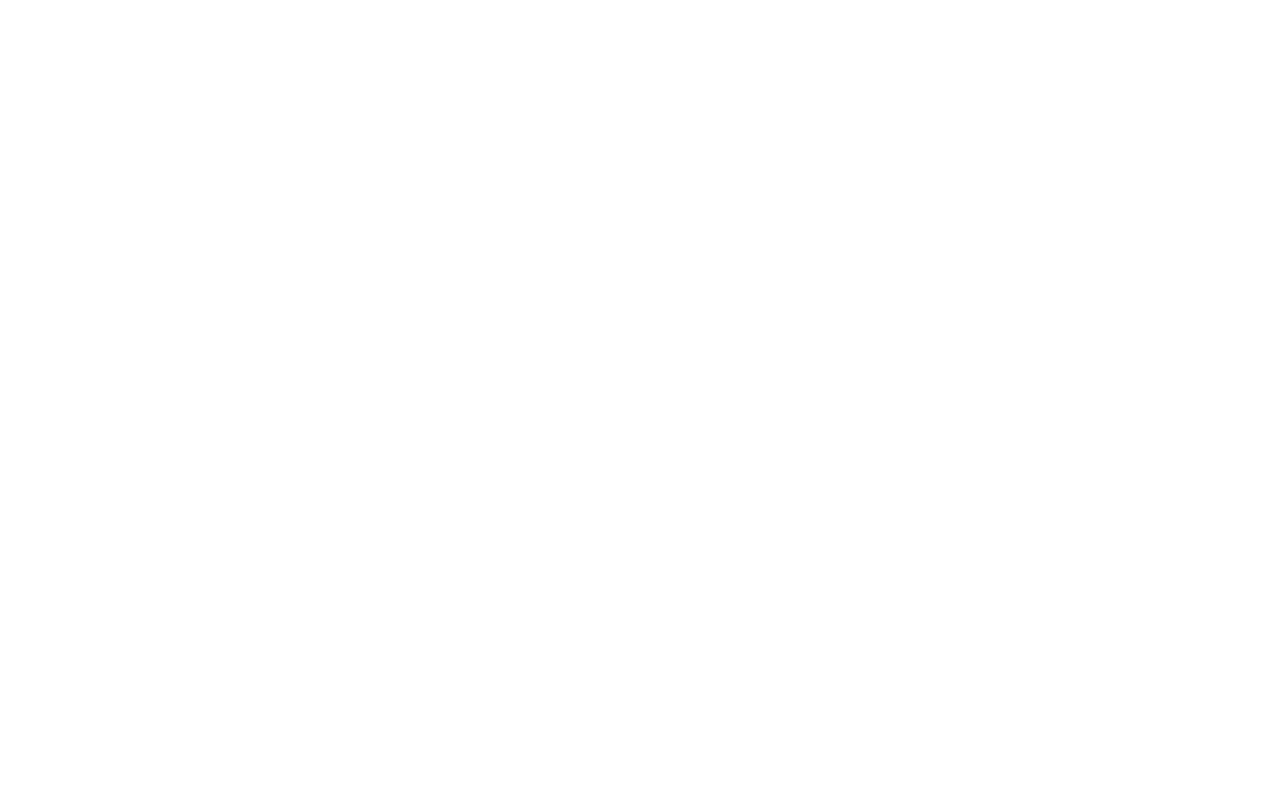
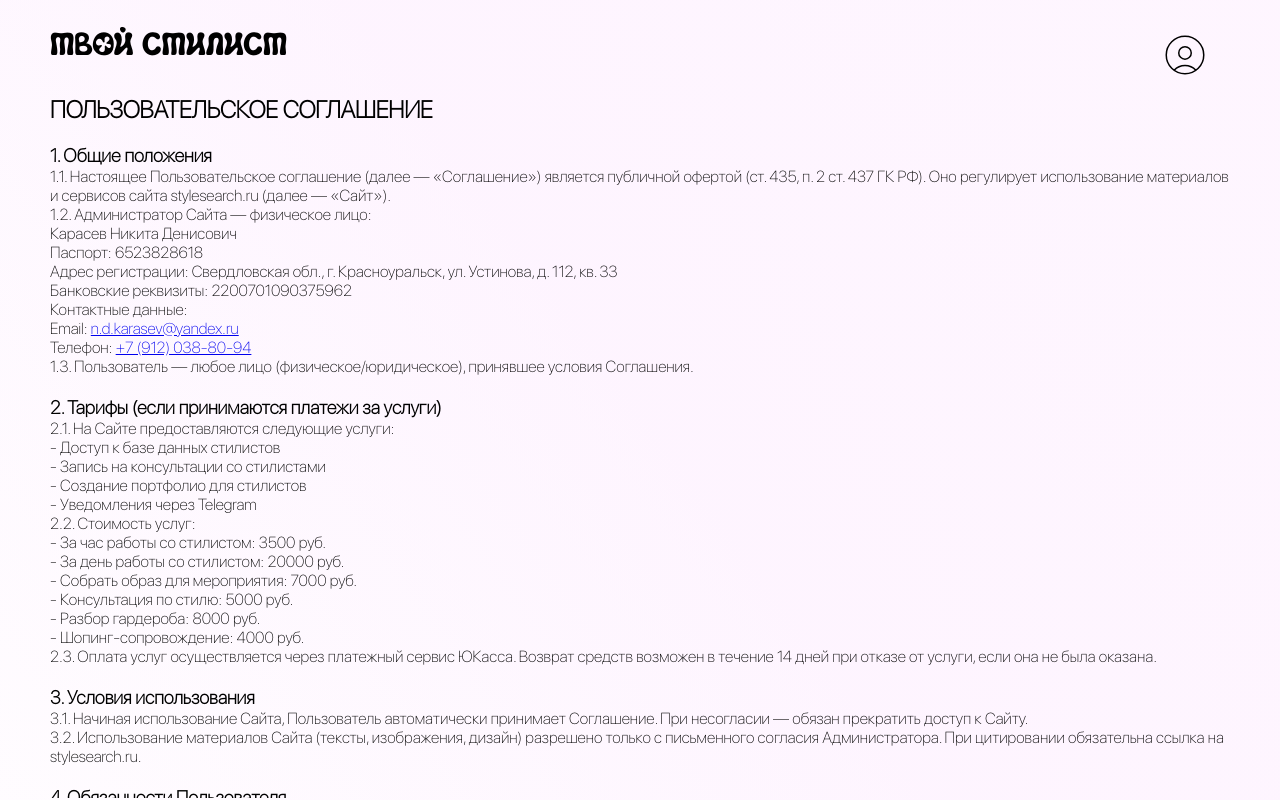
Before and after one commit to nikita22160/Your_stylist_final, a React (Vite) app in the folder client/: page /approves in a window 1280 px wide. Before the commit this address had no page. Built offline with nearby package versions, Linux system fonts and the light colour scheme.

Commit message:
Пользовательское соглашение

```diff
--- a/client/src/App.jsx
+++ b/client/src/App.jsx
@@ -4,6 +4,7 @@
 import StylistProfile from './pages/StylistProfile.jsx';
 import StylistPortfolio from './pages/StylistPortfolio.jsx';
 import ProfilePage from './pages/ProfilePage.jsx';
+import UserApprovePage from "./pages/UserApprovePage.jsx";
 
 function App() {
     return (
@@ -14,6 +15,7 @@
                 <Route path="/stylist/:id" element={<StylistProfile />} />
                 <Route path="/stylist/:id/portfolio" element={<StylistPortfolio />} />
                 <Route path="/profile" element={<ProfilePage />} />
+                <Route path="/approves" element={<UserApprovePage />} />
             </Routes>
         </Router>
     );
--- a/client/src/index.css
+++ b/client/src/index.css
@@ -1435,3 +1435,13 @@
   justify-content: center; /* Центрируем звёзды */
   gap: 5px;
 }
+
+.user-approve-cont {
+  margin-top: 30px;
+  height: 95%;
+  overflow: scroll;
+}
+
+.user-approve-cont h3 {
+  margin-top: 20px;
+}
--- a/client/src/pages/MainPage.jsx
+++ b/client/src/pages/MainPage.jsx
@@ -83,6 +83,10 @@
                 <img src="/img/Arrow.svg" alt="Arrow" />
             </div>
 
+            <div onClick={() => navigate('/approves')}>
+                пользовательское соглашение
+            </div>
+
             {modalType && (
                 <div className="modal-overlay" onClick={closeModal}>
                     <div className="modal-content" onClick={(e) => e.stopPropagation()}>
--- /dev/null
+++ b/client/src/pages/UserApprovePage.jsx
@@ -0,0 +1,148 @@
+import { useState } from 'react';
+import { useSelector } from 'react-redux';
+import { useNavigate } from 'react-router-dom';
+import SignIn from '../components/SignIn';
+
+export default function UserApprovePage() {
+    const { isAuthenticated, user } = useSelector((state) => state.auth);
+    const navigate = useNavigate();
+    const [modalType, setModalType] = useState(null);
+
+    const handleUserIconClick = () => {
+        if (!isAuthenticated) {
+            setModalType('signin');
+        } else {
+            navigate('/profile'); // Перенаправляем на страницу профиля
+        }
+    };
+
+    const closeModal = () => {
+        setModalType(null);
+    };
+
+    const switchToRegister = () => {
+        setModalType('register');
+        navigate('/'); // Перенаправляем на главную страницу для регистрации
+    };
+
+    return (
+        <div className="main-container">
+            <div className="user-cont">
+                {isAuthenticated && user?.name && <div className="user-name">{user.name}</div>}
+                <div className="user-logo-cont" onClick={handleUserIconClick}>
+                    <img
+                        src="/img/User_Circle.svg"
+                        alt="User Icon"
+                        style={{ cursor: 'pointer' }}
+                        width={50}
+                        height={50}
+                    />
+                </div>
+            </div>
+
+            <div className="catalog-header" onClick={() => navigate('/')}>
+                ТВОЙ СТИЛИСТ
+            </div>
+
+            <div className="user-approve-cont">
+                <h2>ПОЛЬЗОВАТЕЛЬСКОЕ СОГЛАШЕНИЕ</h2>
+
+                <h3>1. Общие положения</h3>
+                <p>
+                    1.1. Настоящее Пользовательское соглашение (далее — «Соглашение») является публичной офертой (ст. 435, п. 2 ст. 437 ГК РФ). Оно регулирует использование материалов и сервисов сайта stylesearch.ru (далее — «Сайт»).
+                </p>
+                <p>
+                    1.2. Администратор Сайта — физическое лицо:<br />
+                    Карасев Никита Денисович<br />
+                    Паспорт: 6523828618<br />
+                    Адрес регистрации: Свердловская обл., г. Красноуральск, ул. Устинова, д. 112, кв. 33<br />
+                    Банковские реквизиты: 2200701090375962<br />
+                    Контактные данные:<br />
+                    Email: <a href="mailto:n.d.karasev@yandex.ru">n.d.karasev@yandex.ru</a><br />
+                    Телефон: <a href="tel:+79120388094">+7 (912) 038-80-94</a>
+                </p>
+                <p>
+                    1.3. Пользователь — любое лицо (физическое/юридическое), принявшее условия Соглашения.
+                </p>
+
+                <h3>2. Тарифы (если принимаются платежи за услуги)</h3>
+                <p>
+                    2.1. На Сайте предоставляются следующие услуги:<br />
+                    - Доступ к базе данных стилистов<br />
+                    - Запись на консультации со стилистами<br />
+                    - Создание портфолио для стилистов<br />
+                    - Уведомления через Telegram
+                </p>
+                <p>
+                    2.2. Стоимость услуг:<br />
+                    - За час работы со стилистом: 3500 руб.<br />
+                    - За день работы со стилистом: 20000 руб.<br />
+                    - Собрать образ для мероприятия: 7000 руб.<br />
+                    - Консультация по стилю: 5000 руб.<br />
+                    - Разбор гардероба: 8000 руб.<br />
+                    - Шопинг-сопровождение: 4000 руб.
+                </p>
+                <p>
+                    2.3. Оплата услуг осуществляется через платежный сервис ЮКасса. Возврат средств возможен в течение 14 дней при отказе от услуги, если она не была оказана.
+                </p>
+
+                <h3>3. Условия использования</h3>
+                <p>
+                    3.1. Начиная использование Сайта, Пользователь автоматически принимает Соглашение. При несогласии — обязан прекратить доступ к Сайту.
+                </p>
+                <p>
+                    3.2. Использование материалов Сайта (тексты, изображения, дизайн) разрешено только с письменного согласия Администратора. При цитировании обязательна ссылка на stylesearch.ru.
+                </p>
+
+                <h3>4. Обязанности Пользователя</h3>
+                <p>
+                    4.1. Пользователь обязуется:<br />
+                    - Не нарушать авторские права правообладателей.<br />
+                    - Не использовать материалы в коммерческих целях без разрешения.
+                </p>
+
+                <h3>5. Ответственность</h3>
+                <p>
+                    5.1. Администратор не несет ответственности:<br />
+                    - За убытки, связанные с использованием Сайта.<br />
+                    - За содержание внешних ресурсов, доступных через ссылки на Сайте.
+                </p>
+
+                <h3>6. Заключительные положения</h3>
+                <p>
+                    6.1. Споры решаются в соответствии с законодательством РФ.<br />
+                    6.2. Соглашение действует в электронной форме и не требует подписания.<br />
+                    6.3. Все изменения в Соглашении публикуются на Сайте.
+                </p>
+
+                <p>
+                    <strong>Реквизиты и подпись Администратора:</strong><br />
+                    ФИО: Карасев Никита Денисович<br />
+                    Дата: 29.04.2025
+                </p>
+
+                <h3>Реквизиты компаний:</h3>
+                <p>
+                    Название организации: ИНДИВИДУАЛЬНЫЙ ПРЕДПРИНИМАТЕЛЬ ЯКУБОВСКАЯ ЮЛИЯ ДЕНИСОВНА<br />
+                    Юридический адрес организации: 624335, РОССИЯ, СВЕРДЛОВСКАЯ ОБЛ, Г КРАСНОУРАЛЬСК, УЛ УСТИНОВА, Д 112, КВ 9<br />
+                    ИНН: 668102105107<br />
+                    ОГРН/ОГРНИП: 323665800263401<br />
+                    Расчетный счет: 40802810700005807158<br />
+                    Банк: АО «ТБанк»<br />
+                    ИНН банка: 7710140679<br />
+                    БИК банка: 044525974<br />
+                    Корреспондентский счет банка: 30101810145250000974<br />
+                    Юридический адрес банка: 127287, г. Москва, ул. Хуторская 2-я, д. 38А, стр. 26
+                </p>
+            </div>
+
+            {modalType && (
+                <div className="modal-overlay" onClick={closeModal}>
+                    <div className="modal-content" onClick={(e) => e.stopPropagation()}>
+                        <SignIn closeModal={closeModal} switchToRegister={switchToRegister} />
+                    </div>
+                </div>
+            )}
+        </div>
+    );
+}
```
Also changed, not shown: 2 other files (tests, documents, lock files or other folders).
